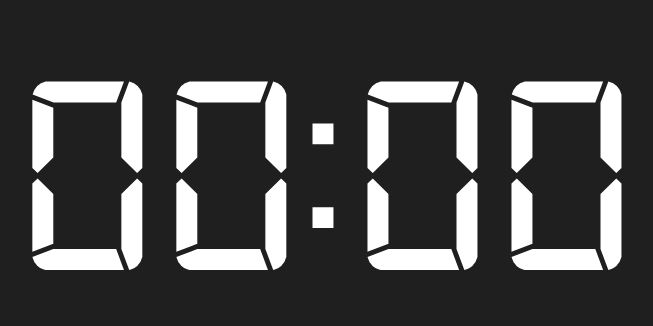
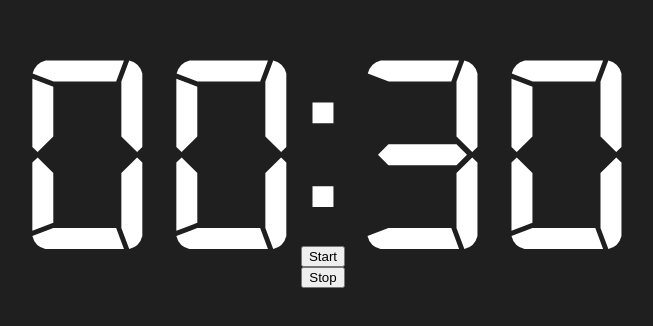
Before and after one commit to robbutcher2001/digital-chronometer, a React (Create React App) app: page / in a window 1280 px wide. Shown: the part 244-570 px from the top of the page, without its empty margins (317-970 px from the left). Built offline with nearby package versions, Linux system fonts and the light colour scheme.

Commit message:
Buttons in view

```diff
--- a/src/components/Button/index.tsx
+++ b/src/components/Button/index.tsx
@@ -6,8 +6,7 @@ type StylingProps = {
 
 type ConfigurableButtonProps = {
   callback: () => void;
-  disabled: boolean;
-  autoFocus?: boolean;
+  disabled?: boolean;
 };
 
 type ButtonProps = StylingProps & ConfigurableButtonProps;
@@ -16,7 +15,6 @@ const Button: FC<ButtonProps> = ({
   className,
   callback,
   disabled,
-  autoFocus,
   children,
 }) => {
   return (
@@ -25,7 +23,6 @@ const Button: FC<ButtonProps> = ({
       className={className}
       onClick={callback}
       disabled={disabled}
-      autoFocus={autoFocus}
     >
       {children}
     </button>
--- a/src/views/Chronometer/index.tsx
+++ b/src/views/Chronometer/index.tsx
@@ -1,11 +1,12 @@
 import { FC, useState, MouseEvent } from "react";
+import { StartButton, StopButton } from "../../components/Button";
 import SetTime from "../../components/SetTime";
 import Timer from "../../components/Timer";
 
 const Chronometer: FC = () => {
   const [editMode, setEditMode] = useState<boolean>(false);
   const [userInput, setUserInput] = useState<string>(":  ");
-  const [secondsAhead, setSecondsAhead] = useState<number>(0);
+  const [secondsAhead, setSecondsAhead] = useState<number>(30);
 
   const enableEditMode = () => !editMode && setEditMode(true);
 
@@ -37,9 +38,11 @@ const Chronometer: FC = () => {
         </div>
       ) : (
         <div onClick={enableEditMode}>
-          <Timer seconds={secondsAhead} running={!editMode} />
+          <Timer seconds={secondsAhead} running={false} />
         </div>
       )}
+      <StartButton callback={() => {}} />
+      <StopButton callback={() => {}} />
     </div>
   );
 };
```
Also changed, not shown: 1 other file (tests, documents, lock files or other folders).
